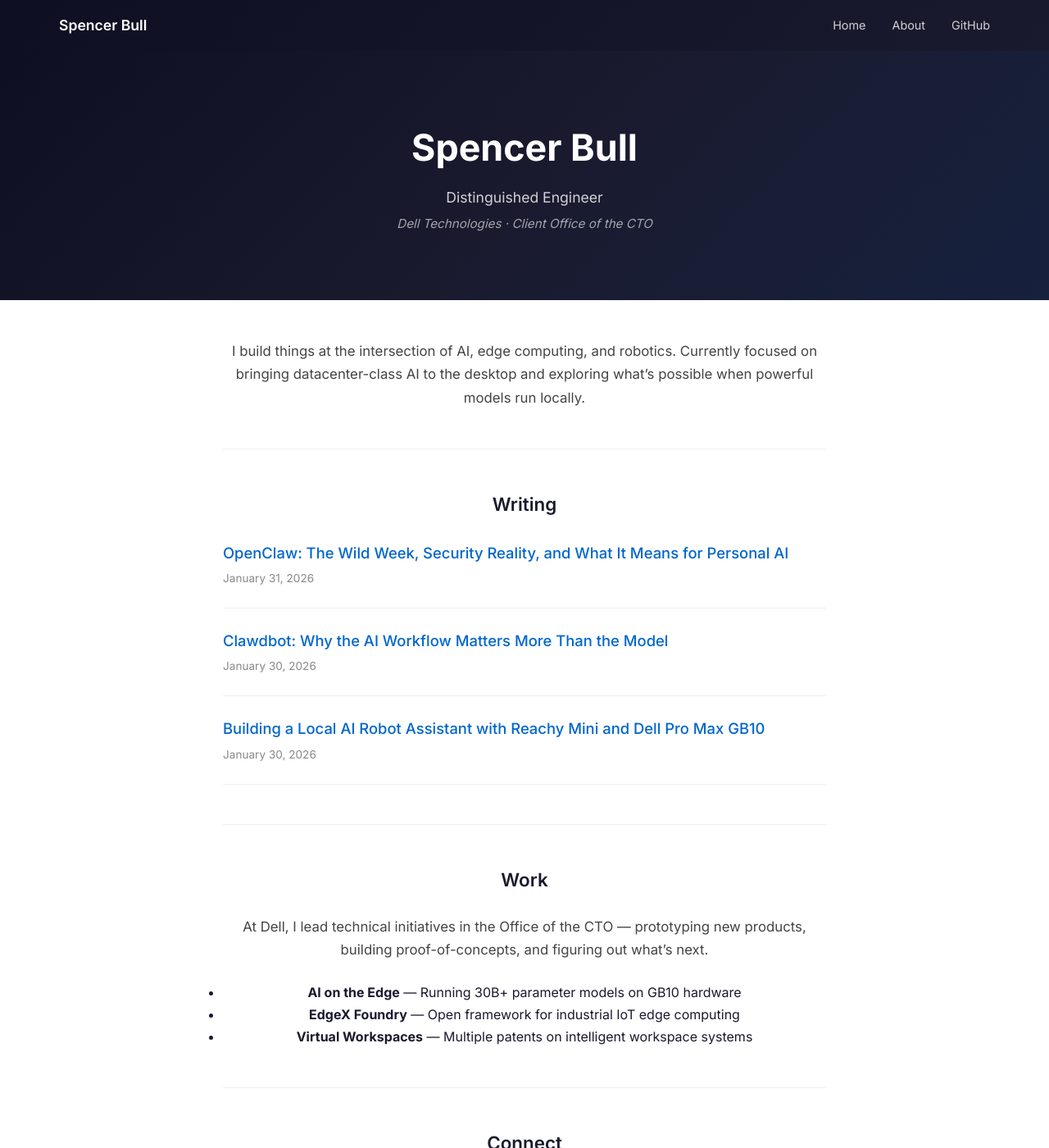
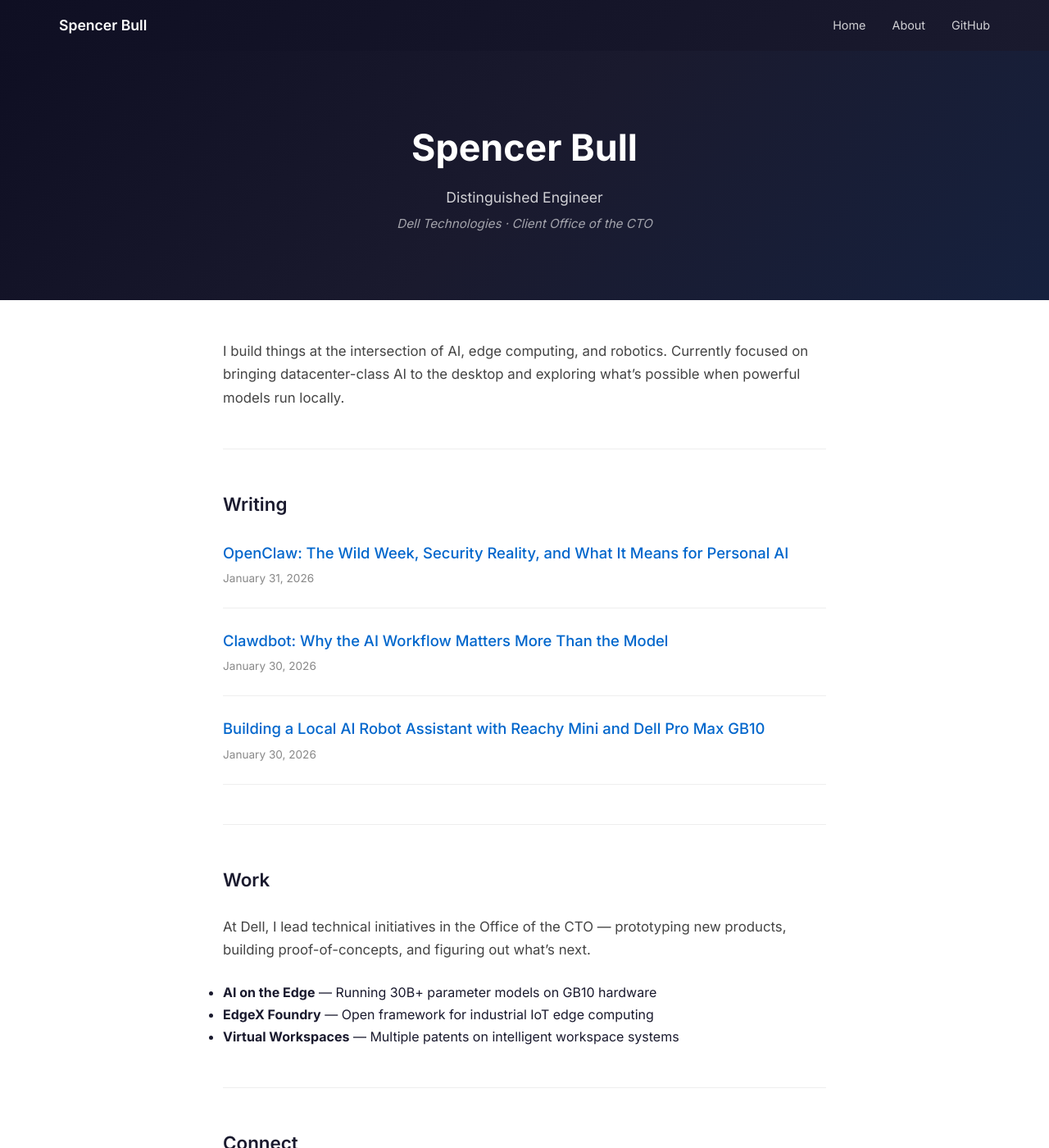
Before and after one commit to spencerbull/spencerbull.github.io, a Jekyll site: the page built from index.md, in a window 1280 px wide and 1400 px high. Shown: the whole window at 82% size. Built offline with Jekyll 4.4.1, drawn with Linux system fonts in a browser that asks for light colours.

Commit message:
Left-align text while keeping content block centered

```diff
--- a/_layouts/default.html
+++ b/_layouts/default.html
@@ -39,7 +39,7 @@
       max-width: 800px;
       margin: 0 auto;
       padding: 3rem 2rem;
-      text-align: center;
+      text-align: left;
     }
 
     .home-content h2 {
@@ -58,6 +58,10 @@
       color: #444;
       margin-bottom: 1.5rem;
       font-size: 1.05rem;
+    }
+
+    .connect-links {
+      justify-content: flex-start;
     }
 
     .home-content hr {
```
